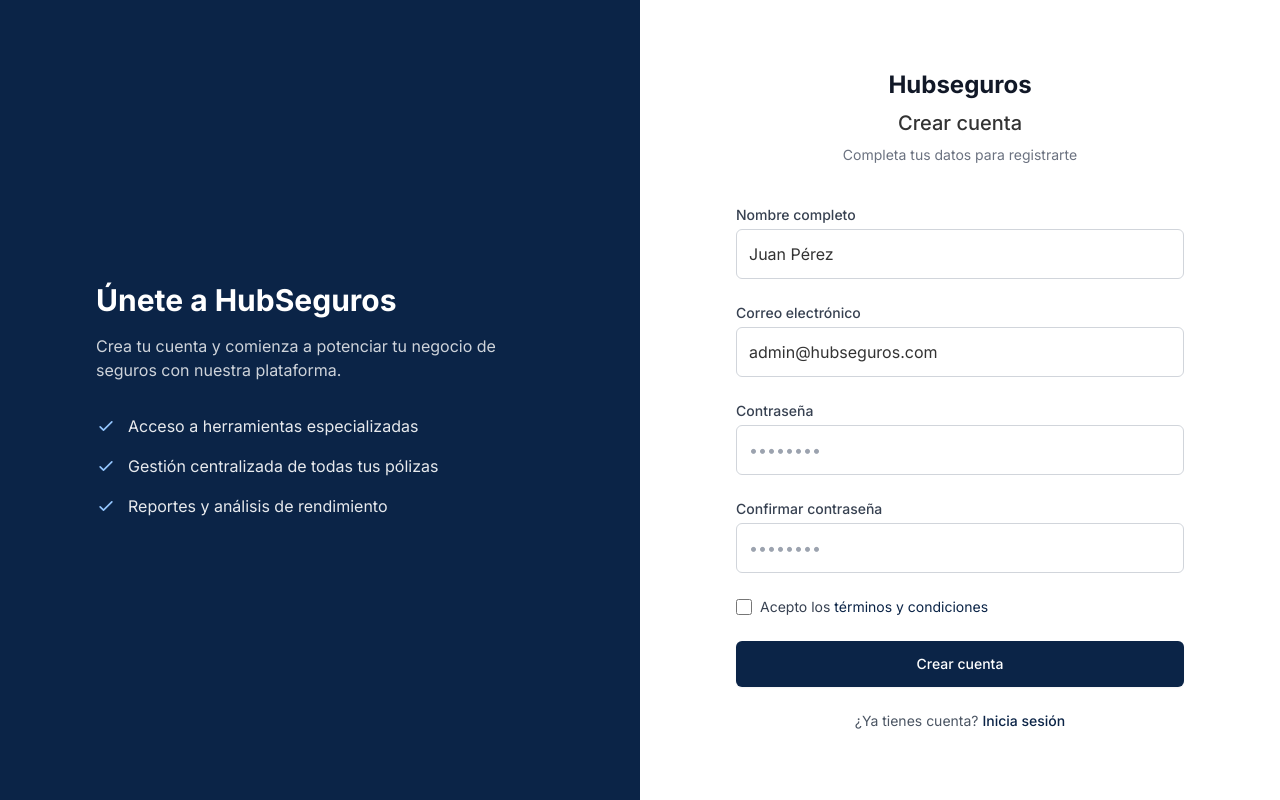
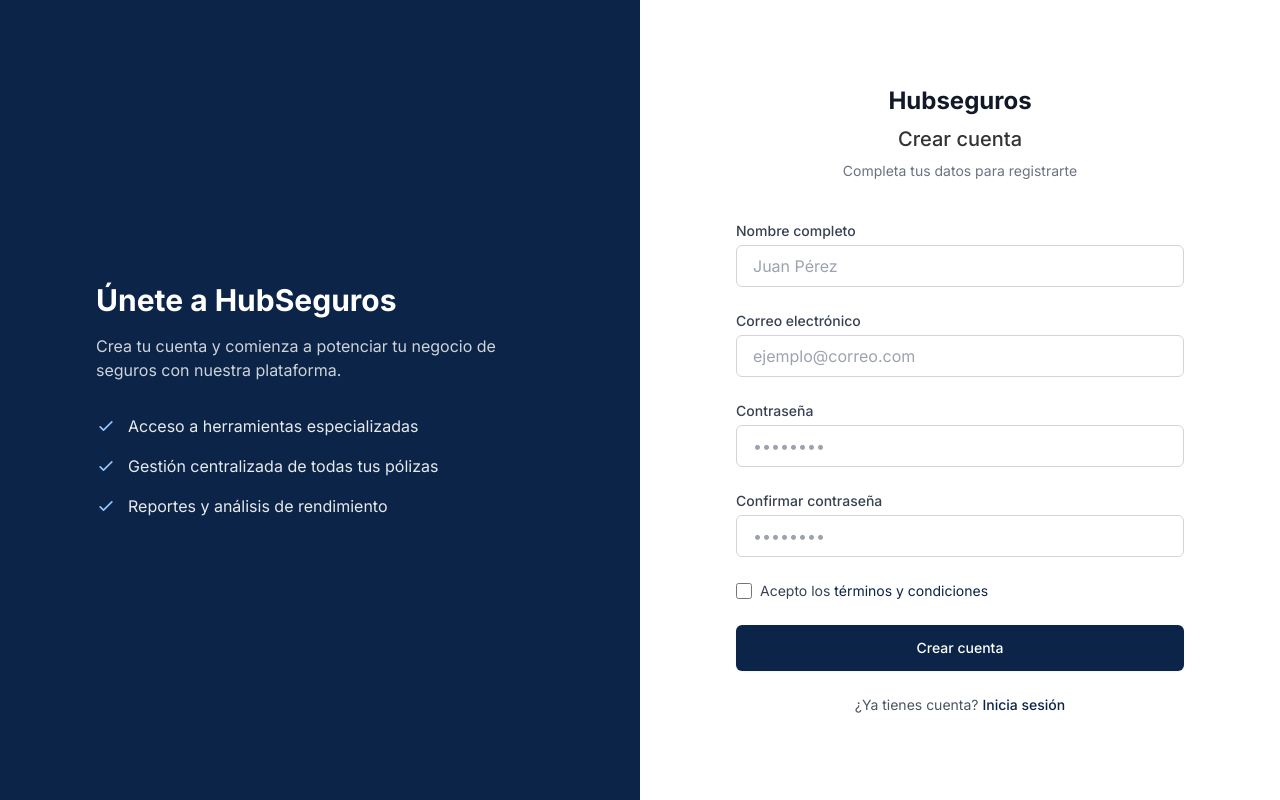
Before and after one commit to Hubdeseguros/v1, a Next.js app: page /registro in a window 1280 px wide. Built offline with nearby package versions, Linux system fonts and the light colour scheme.

Commit message:
Corregir problemas de autenticación y enlaces en páginas de registro, login y recuperación de contraseña

```diff
--- a/app/login/page.tsx
+++ b/app/login/page.tsx
@@ -11,23 +11,27 @@ function LoginForm() {
   const { signIn, error: authError, loading } = useAuth();
   const [formError, setFormError] = useState('');
   const [formData, setFormData] = useState({
-    email: 'admin@admin.com',
-    password: 'admin123'
+    email: '',
+    password: ''
   });
 
   const handleSubmit = async (e: FormEvent) => {
     e.preventDefault();
     setFormError('');
 
-    const { error } = await signIn(formData.email, formData.password);
+    try {
+      const { error } = await signIn(formData.email, formData.password);
 
-    if (error) {
-      setFormError(error);
-      return;
+      if (error) {
+        throw new Error(error);
+      }
+
+      // Redirect to dashboard after successful login
+      window.location.href = 'https://hubdeseguros.github.io/v1/dashboard';
+    } catch (error: any) {
+      console.error('Error en el inicio de sesión:', error);
+      setFormError(error.message || 'Error al iniciar sesión. Por favor, verifica tus credenciales.');
     }
-
-    // Redirect to dashboard after successful login
-    router.push('/dashboard');
   };
 
   const handleChange = (e: React.ChangeEvent<HTMLInputElement>) => {
@@ -65,7 +69,7 @@ function LoginForm() {
             disabled={loading}
             autoComplete="email"
             required
-            className="input-field w-full px-4 py-2 border border-gray-300 rounded-md focus:ring-2 focus:ring-primary focus:border-transparent"
+            className="w-full px-4 py-2 border border-gray-300 rounded-md focus:ring-2 focus:ring-primary focus:border-transparent"
             placeholder="ejemplo@correo.com"
           />
         </div>
@@ -93,7 +97,7 @@ function LoginForm() {
             disabled={loading}
             autoComplete="current-password"
             required
-            className="input-field w-full px-4 py-2 border border-gray-300 rounded-md focus:ring-2 focus:ring-primary focus:border-transparent"
+            className="w-full px-4 py-2 border border-gray-300 rounded-md focus:ring-2 focus:ring-primary focus:border-transparent"
             placeholder="••••••••"
           />
         </div>
@@ -102,7 +106,7 @@ function LoginForm() {
           <button
             type="submit"
             disabled={loading}
-            className="w-full flex justify-center py-2 px-4 border border-transparent rounded-md shadow-sm text-sm font-medium text-white bg-primary hover:bg-primary-dark focus:outline-none focus:ring-2 focus:ring-offset-2 focus:ring-primary disabled:opacity-50 disabled:cursor-not-allowed"
+            className="w-full flex justify-center py-3 px-4 border border-transparent rounded-md shadow-sm text-sm font-medium text-white bg-primary hover:bg-secondary focus:outline-none focus:ring-2 focus:ring-offset-2 focus:ring-primary disabled:opacity-50 disabled:cursor-not-allowed"
           >
             {loading ? 'Iniciando sesión...' : 'Iniciar sesión'}
           </button>
--- a/app/recuperar-password/page.tsx
+++ b/app/recuperar-password/page.tsx
@@ -1,6 +1,29 @@
+'use client';
+
+import { useState } from 'react';
 import Link from 'next/link';
 
 export default function RecuperarPassword() {
+  const [email, setEmail] = useState('');
+  const [message, setMessage] = useState('');
+  const [loading, setLoading] = useState(false);
+
+  const handleSubmit = async (e: React.FormEvent) => {
+    e.preventDefault();
+    setLoading(true);
+    setMessage('');
+
+    try {
+      // Aquí iría la lógica para enviar el correo de recuperación
+      // Por ahora simulamos un envío exitoso
+      await new Promise(resolve => setTimeout(resolve, 1000));
+      setMessage('Si existe una cuenta con este correo, recibirás un enlace para restablecer tu contraseña.');
+    } catch (error) {
+      setMessage('Ocurrió un error al procesar tu solicitud. Por favor, inténtalo de nuevo.');
+    } finally {
+      setLoading(false);
+    }
+  };
   return (
     <div className="min-h-screen flex flex-col md:flex-row">
       {/* Panel izquierdo */}
@@ -42,7 +65,8 @@ export default function RecuperarPassword() {
             <p className="text-gray-500 text-sm mt-2">Ingresa tu correo electrónico para recibir instrucciones</p>
           </div>
 
-          <form className="space-y-6">
+          <form onSubmit={handleSubmit} className="space-y-6">
+            <div className="space-y-4">
               <div>
                 <label htmlFor="email" className="block text-sm font-medium text-gray-700 mb-1">Correo electrónico</label>
                 <input
@@ -51,34 +75,37 @@ export default function RecuperarPassword() {
                   type="email"
                   autoComplete="email"
                   required
-                className="input-field"
+                  onChange={(e) => setEmail(e.target.value)}
+                  value={email}
+                  className="w-full px-4 py-2 border border-gray-300 rounded-md focus:ring-2 focus:ring-primary focus:border-transparent"
                   placeholder="ejemplo@correo.com"
                 />
               </div>
-
-            <div>
               <button
                 type="submit"
-                className="w-full flex justify-center py-3 px-4 border border-transparent rounded-md shadow-sm text-sm font-medium text-white bg-primary hover:bg-secondary focus:outline-none focus:ring-2 focus:ring-offset-2 focus:ring-primary"
+                disabled={loading}
+                className="w-full flex justify-center py-3 px-4 border border-transparent rounded-md shadow-sm text-sm font-medium text-white bg-primary hover:bg-secondary focus:outline-none focus:ring-2 focus:ring-offset-2 focus:ring-primary disabled:opacity-50 disabled:cursor-not-allowed"
               >
-                Enviar instrucciones
+                {loading ? 'Enviando...' : 'Enviar instrucciones'}
               </button>
+
+              {message && (
+                <div className="mt-4 p-3 bg-blue-50 text-blue-700 text-sm rounded-md">
+                  {message}
+                </div>
+              )}
             </div>
           </form>
 
           <div className="mt-6 text-center">
             <p className="text-sm text-gray-600">
               ¿Recordaste tu contraseña?{' '}
-              <a
-                href="https://hubdeseguros.github.io/v1/login"
-                className="font-medium text-primary hover:text-secondary cursor-pointer"
-                onClick={(e) => {
-                  e.preventDefault();
-                  window.location.href = 'https://hubdeseguros.github.io/v1/login';
-                }}
+              <Link
+                href="/login"
+                className="font-medium text-primary hover:text-secondary"
               >
                 Volver al inicio de sesión
-              </a>
+              </Link>
             </p>
           </div>
         </div>
--- a/app/registro/page.tsx
+++ b/app/registro/page.tsx
@@ -1,6 +1,62 @@
+'use client';
+
+import { useState, FormEvent } from 'react';
+import { useRouter } from 'next/navigation';
+import { useAuth } from '@/context/AuthContext';
 import Link from 'next/link';
 
 export default function Registro() {
+  const [formData, setFormData] = useState({
+    nombre: '',
+    email: '',
+    password: '',
+    confirmPassword: ''
+  });
+  const [error, setError] = useState('');
+  const [loading, setLoading] = useState(false);
+  const { signUp } = useAuth();
+  const router = useRouter();
+
+  const handleChange = (e: React.ChangeEvent<HTMLInputElement>) => {
+    const { name, value } = e.target;
+    setFormData(prev => ({
+      ...prev,
+      [name]: value
+    }));
+  };
+
+  const handleSubmit = async (e: FormEvent) => {
+    e.preventDefault();
+    setError('');
+
+    // Validaciones
+    if (formData.password !== formData.confirmPassword) {
+      setError('Las contraseñas no coinciden');
+      return;
+    }
+
+    if (formData.password.length < 6) {
+      setError('La contraseña debe tener al menos 6 caracteres');
+      return;
+    }
+
+    try {
+      setLoading(true);
+      const { error } = await signUp(formData.email, formData.password, { full_name: formData.nombre });
+
+      if (error) {
+        throw new Error(error);
+      }
+
+      // Redirigir al dashboard después del registro exitoso
+      window.location.href = 'https://hubdeseguros.github.io/v1/dashboard';
+    } catch (error: any) {
+      console.error('Error en el registro:', error);
+      setError(error.message || 'Error al registrar el usuario. Por favor, inténtalo de nuevo.');
+    } finally {
+      setLoading(false);
+    }
+  };
   return (
     <div className="min-h-screen flex flex-col md:flex-row">
       {/* Panel izquierdo */}
@@ -42,18 +98,26 @@ export default function Registro() {
             <p className="text-gray-500 text-sm mt-2">Completa tus datos para registrarte</p>
           </div>
 
-          <form className="space-y-6">
+          {error && (
+            <div className="mb-4 p-3 bg-red-50 text-red-700 text-sm rounded-md">
+              {error}
+            </div>
+          )}
+
+          <form onSubmit={handleSubmit} className="space-y-6">
             <div>
               <label htmlFor="nombre" className="block text-sm font-medium text-gray-700 mb-1">Nombre completo</label>
               <input
                 id="nombre"
                 name="nombre"
                 type="text"
-                defaultValue="Juan Pérez"
+                value={formData.nombre}
+                onChange={handleChange}
                 autoComplete="name"
                 required
-                className="input-field"
+                className="w-full px-4 py-2 border border-gray-300 rounded-md focus:ring-2 focus:ring-primary focus:border-transparent"
                 placeholder="Juan Pérez"
+                disabled={loading}
               />
             </div>
 
@@ -63,11 +127,13 @@ export default function Registro() {
                 id="email"
                 name="email"
                 type="email"
-                defaultValue="admin@hubseguros.com"
+                value={formData.email}
+                onChange={handleChange}
                 autoComplete="email"
                 required
-                className="input-field"
+                className="w-full px-4 py-2 border border-gray-300 rounded-md focus:ring-2 focus:ring-primary focus:border-transparent"
                 placeholder="ejemplo@correo.com"
+                disabled={loading}
               />
             </div>
 
@@ -77,23 +143,29 @@ export default function Registro() {
                 id="password"
                 name="password"
                 type="password"
+                value={formData.password}
+                onChange={handleChange}
                 autoComplete="new-password"
                 required
-                className="input-field"
+                className="w-full px-4 py-2 border border-gray-300 rounded-md focus:ring-2 focus:ring-primary focus:border-transparent"
                 placeholder="••••••••"
+                disabled={loading}
               />
             </div>
 
             <div>
-              <label htmlFor="confirm-password" className="block text-sm font-medium text-gray-700 mb-1">Confirmar contraseña</label>
+              <label htmlFor="confirmPassword" className="block text-sm font-medium text-gray-700 mb-1">Confirmar contraseña</label>
               <input
-                id="confirm-password"
-                name="confirm-password"
+                id="confirmPassword"
+                name="confirmPassword"
                 type="password"
+                value={formData.confirmPassword}
+                onChange={handleChange}
                 autoComplete="new-password"
                 required
-                className="input-field"
+                className="w-full px-4 py-2 border border-gray-300 rounded-md focus:ring-2 focus:ring-primary focus:border-transparent"
                 placeholder="••••••••"
+                disabled={loading}
               />
             </div>
 
@@ -107,7 +179,7 @@ export default function Registro() {
               />
               <label htmlFor="terms" className="ml-2 block text-sm text-gray-700">
                 Acepto los{' '}
-                <a
+                <Link
                   href="https://hubdeseguros.github.io/v1/terminos"
                   className="text-primary hover:text-secondary cursor-pointer"
                   onClick={(e) => {
@@ -116,37 +188,30 @@ export default function Registro() {
                   }}
                 >
                   términos y condiciones
-                </a>
+                </Link>
               </label>
             </div>
 
             <div>
-              <a
-                href="https://hubdeseguros.github.io/v1/dashboard"
-                className="w-full flex justify-center py-3 px-4 border border-transparent rounded-md shadow-sm text-sm font-medium text-white bg-primary hover:bg-secondary focus:outline-none focus:ring-2 focus:ring-offset-2 focus:ring-primary cursor-pointer"
-                onClick={(e) => {
-                  e.preventDefault();
-                  window.location.href = 'https://hubdeseguros.github.io/v1/dashboard';
-                }}
+              <button
+                type="submit"
+                disabled={loading}
+                className="w-full flex justify-center py-3 px-4 border border-transparent rounded-md shadow-sm text-sm font-medium text-white bg-primary hover:bg-secondary focus:outline-none focus:ring-2 focus:ring-offset-2 focus:ring-primary disabled:opacity-50 disabled:cursor-not-allowed"
               >
-                Crear cuenta
-              </a>
+                {loading ? 'Creando cuenta...' : 'Crear cuenta'}
+              </button>
             </div>
           </form>
 
           <div className="mt-6 text-center">
             <p className="text-sm text-gray-600">
               ¿Ya tienes cuenta?{' '}
-              <a
-                href="https://hubdeseguros.github.io/v1/login"
+              <Link
+                href="/login"
                 className="font-medium text-primary hover:text-secondary cursor-pointer"
-                onClick={(e) => {
-                  e.preventDefault();
-                  window.location.href = 'https://hubdeseguros.github.io/v1/login';
-                }}
               >
                 Inicia sesión
-              </a>
+              </Link>
             </p>
           </div>
         </div>
```
Lines whose indentation alone changed are shown as unchanged.
